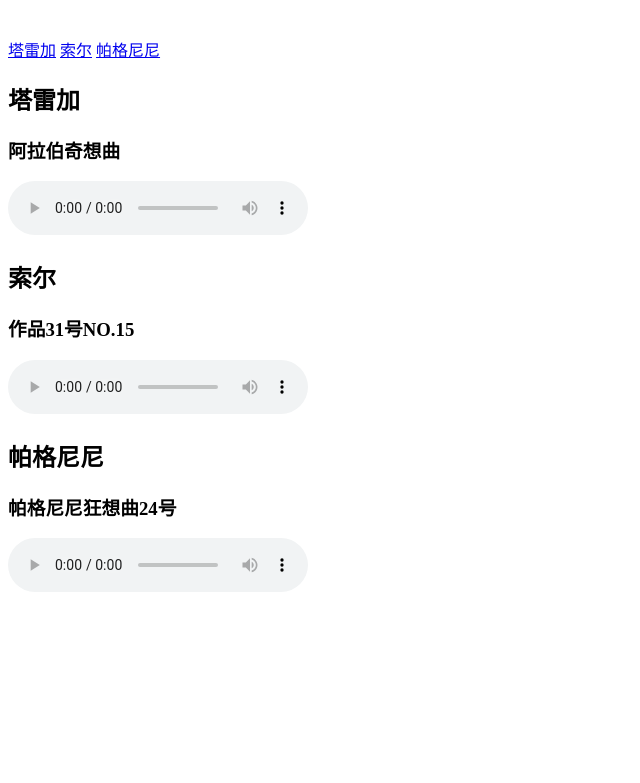
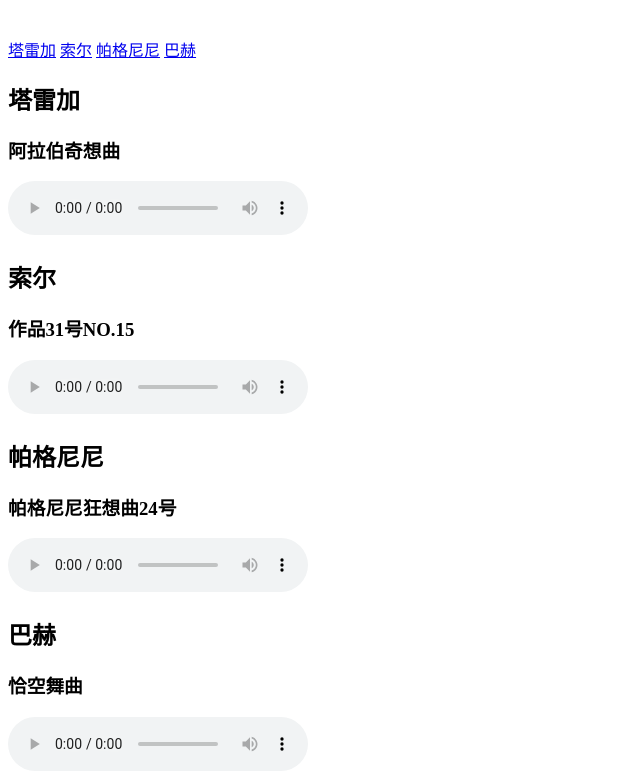
Before and after one commit to ahjckco/ahjckco.github.io, a plain HTML site: page index.html in a window 1280 px wide. Shown: the part 70-853 px from the top of the page, without its empty margins (0-640 px from the left). Before the commit the page ends 800 px from the top, so only its background shows below. Drawn offline with Linux system fonts and the light colour scheme.

Commit message:
Add files via upload

```diff
--- a/index.html
+++ b/index.html
@@ -16,7 +16,7 @@
 <a href="#C001">塔雷加</a>
 <a href="#C002">索尔</a>
 <a href="#C003">帕格尼尼</a>
-
+<a href="#C004">巴赫</a>
 
 <h2><a id="C001">塔雷加</a></h2>
 <h3>阿拉伯奇想曲</h3>
@@ -39,6 +39,14 @@
 您的浏览器不支持 audio 元素。
 </audio>
 
+<h2><a id="C004">巴赫</a></h2>
+ <h3>恰空舞曲</h3>
+<audio controls>
+  <source src="From Partita BMV 1004, In D Minor  Chaconne.mp3" type="audio/mpeg">
+您的浏览器不支持 audio 元素。
+</audio>
+
+
 
 
 </body>
```
Also changed, not shown: 1 other file.
